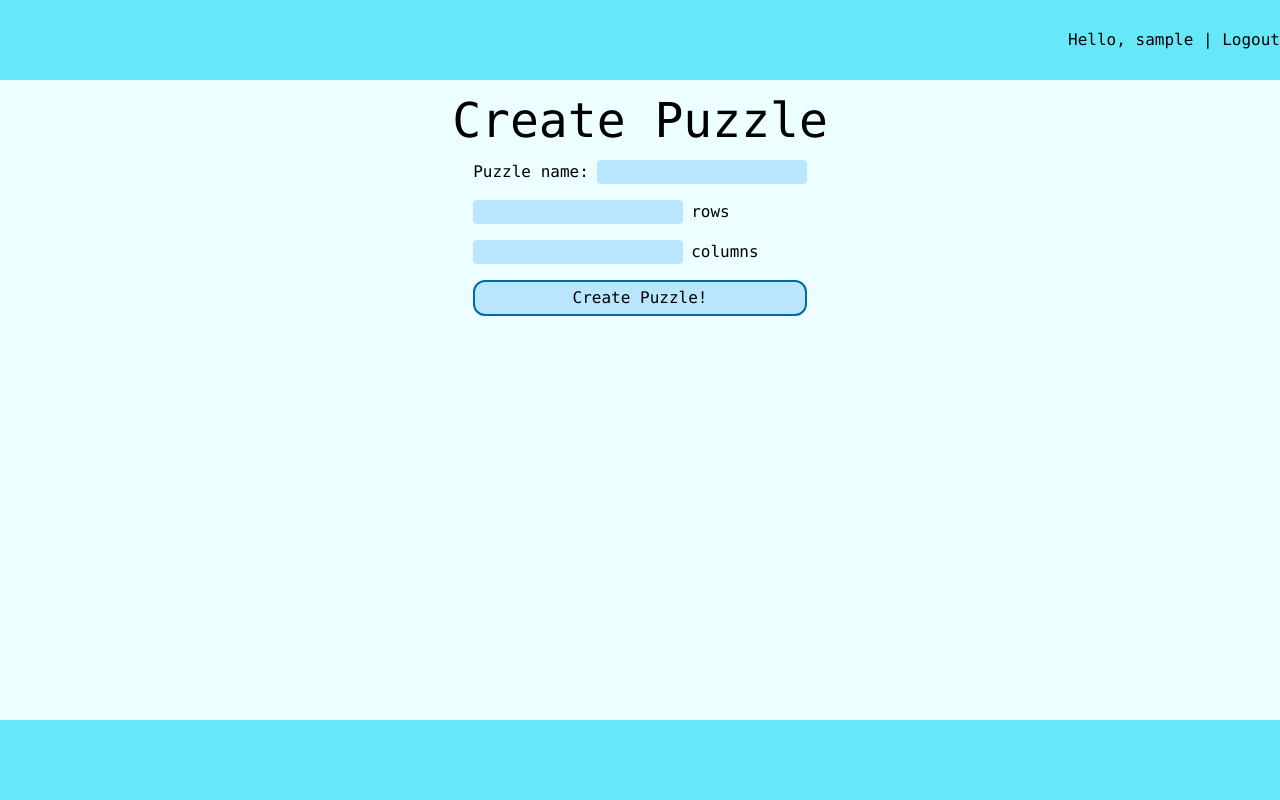
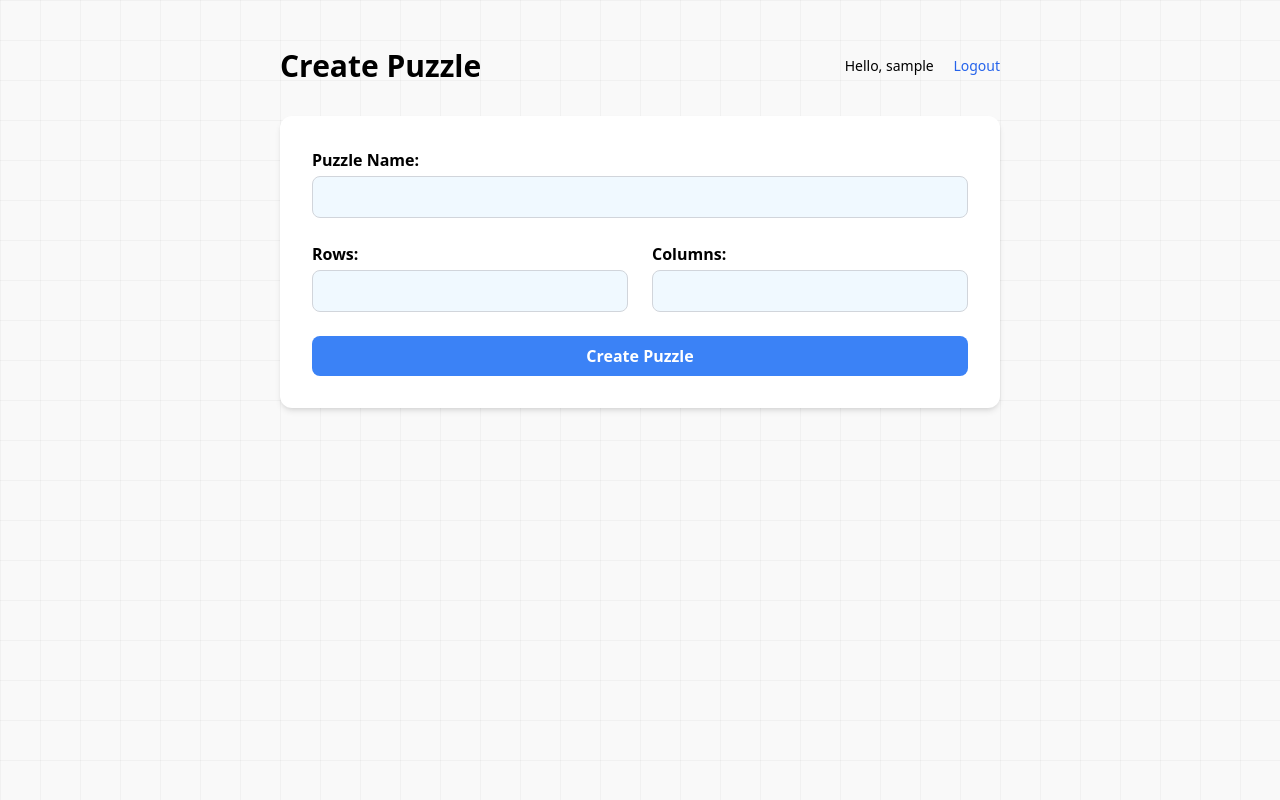
Before and after one commit to EthanVB123/CITS3403_GroupProject, a Flask app: page /newpuzzle in a window 1280 px wide. Run offline with Flask 3, Linux system fonts and the light colour scheme; the visitor is signed in with stand-in values (Sample User, id 1); some libraries are stand-ins or nearby versions.

Commit message:
changed the design of the final page

```diff
--- a/app/templates/createPuzzle.html
+++ b/app/templates/createPuzzle.html
@@ -1,48 +1,63 @@
 <!DOCTYPE html>
 <html lang="en">
 <head>
-    <meta charset="UTF-8">
-    <meta name="viewport" content="width=device-width, initial-scale=1.0">
-    <title>Wild Puzzles</title>
+  <meta charset="UTF-8" />
+  <meta name="viewport" content="width=device-width, initial-scale=1.0" />
+  <title>Create Puzzle</title>
+
+
   <script src="https://cdn.tailwindcss.com"></script>
+
   <script src="{{ url_for('static', filename='createPuzzle.js') }}"></script>
 </head>
-<body class="bg-cyan-50 h-screen font-mono">
-    <div id="page" class="grid grid-rows-[1fr_8fr_1fr] h-full">
-        <div class="header bg-cyan-300 w-full flex items-center">
-            <span class="navbar ml-auto">
+
+<body class="min-h-screen bg-white text-black font-sans"
+      style="background-color: #f9f9f9;
+             background-image: linear-gradient(to right, rgba(0,0,0,0.03) 1px, transparent 1px),
+                               linear-gradient(to bottom, rgba(0,0,0,0.03) 1px, transparent 1px);
+             background-size: 40px 40px;">
+
+  <div class="w-full max-w-3xl mx-auto px-6 py-12">
+
+
+    <header class="flex justify-between items-center mb-8">
+      <h1 class="text-3xl font-bold">Create Puzzle</h1>
+      <div class="text-sm">
         {% if current_user.is_authenticated %}
-                    Hello, {{ current_user.username }} |
-                    <button onclick="location.href='/logout'">Logout</button>
+          <span class="mr-4">Hello, {{ current_user.username }}</span>
+          <button onclick="location.href='/logout'" class="text-blue-600 hover:underline">Logout</button>
         {% else %}
-                    <button onclick="location.href='/login'">Sign In!</button>
+          <button onclick="location.href='/login'" class="text-blue-600 hover:underline">Sign In</button>
         {% endif %}
-            </span>
       </div>
-        <div class="main w-full h-full flex flex-col items-center">
-            <div class="text-5xl mb-4 mt-4">
-                Create Puzzle
+    </header>
+
+    <!-- Form Card -->
+    <div class="bg-white shadow-md rounded-xl p-8">
+      <form id="form" class="space-y-6">
+
+        <div>
+          <label for="name" class="block font-semibold mb-1">Puzzle Name:</label>
+          <input type="text" id="name" name="name" required
+                 class="w-full px-4 py-2 border border-gray-300 rounded-lg bg-sky-50 focus:outline-none focus:ring-2 focus:ring-sky-400" />
         </div>
-            <div class="form-container">
-                <form id="form" class="flex flex-col space-y-4">
-                    <div class="flex items-center gap-2">
-                        <label for="name">Puzzle name:</label>
-                        <input type="text" id="name" name="name" class="bg-sky-200 rounded">
+
+        <div class="flex gap-6">
+          <div class="flex-1">
+            <label for="rows" class="block font-semibold mb-1">Rows:</label>
+            <input type="number" id="rows" name="rows" required
+                   class="w-full px-4 py-2 border border-gray-300 rounded-lg bg-sky-50 focus:outline-none focus:ring-2 focus:ring-sky-400" />
           </div>
-                    <div class="flex items-center gap-2">
-                        <input type="number" id="rows" name="rows" class="bg-sky-200 rounded">
-                        <label for="rows">rows</label><br>
-                    </div>
-                    <div class="flex items-center gap-2">
-                        <input type="number" id="columns" name="columns" class="bg-sky-200 rounded">
-                        <label for="columns">columns</label><br>
-                    </div>
-                    <input id="submitBtn" type="submit" value="Create Puzzle!" class="border-2 pt-1 pb-1 rounded-xl bg-sky-200 border-sky-700 hover:bg-sky-500 transition duration-150">
-                </form>
+          <div class="flex-1">
+            <label for="columns" class="block font-semibold mb-1">Columns:</label>
+            <input type="number" id="columns" name="columns" required
+                   class="w-full px-4 py-2 border border-gray-300 rounded-lg bg-sky-50 focus:outline-none focus:ring-2 focus:ring-sky-400" />
           </div>
         </div>
-        <div class="footer bg-cyan-300 w-full h-full">
 
+        <input id="submitBtn" type="submit" value="Create Puzzle"
+               class="w-full bg-blue-500 text-white font-semibold py-2 px-4 rounded-lg hover:bg-blue-600 transition duration-150 cursor-pointer" />
+      </form>
     </div>
   </div>
 </body>
```
Lines whose indentation alone changed are shown as unchanged.
